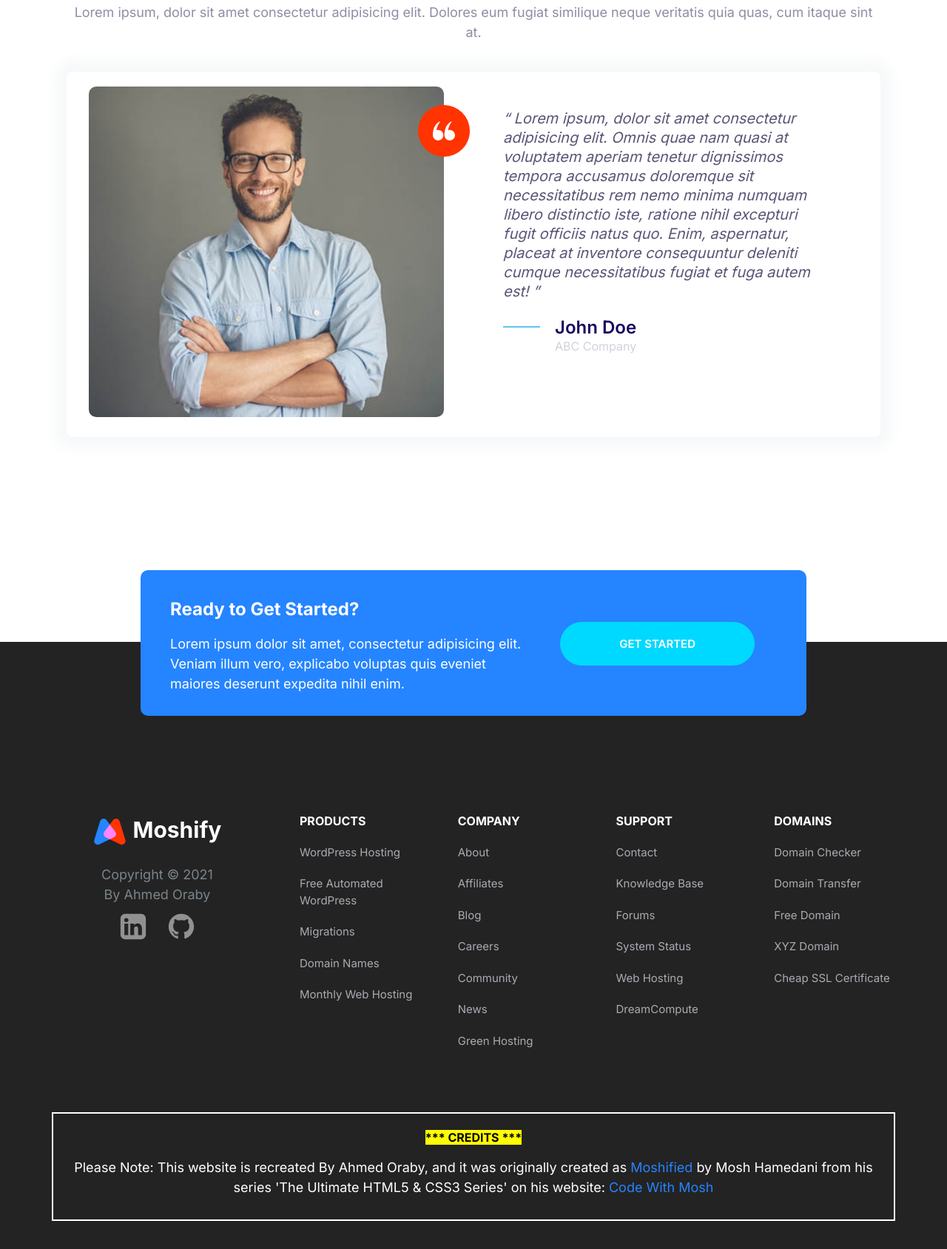
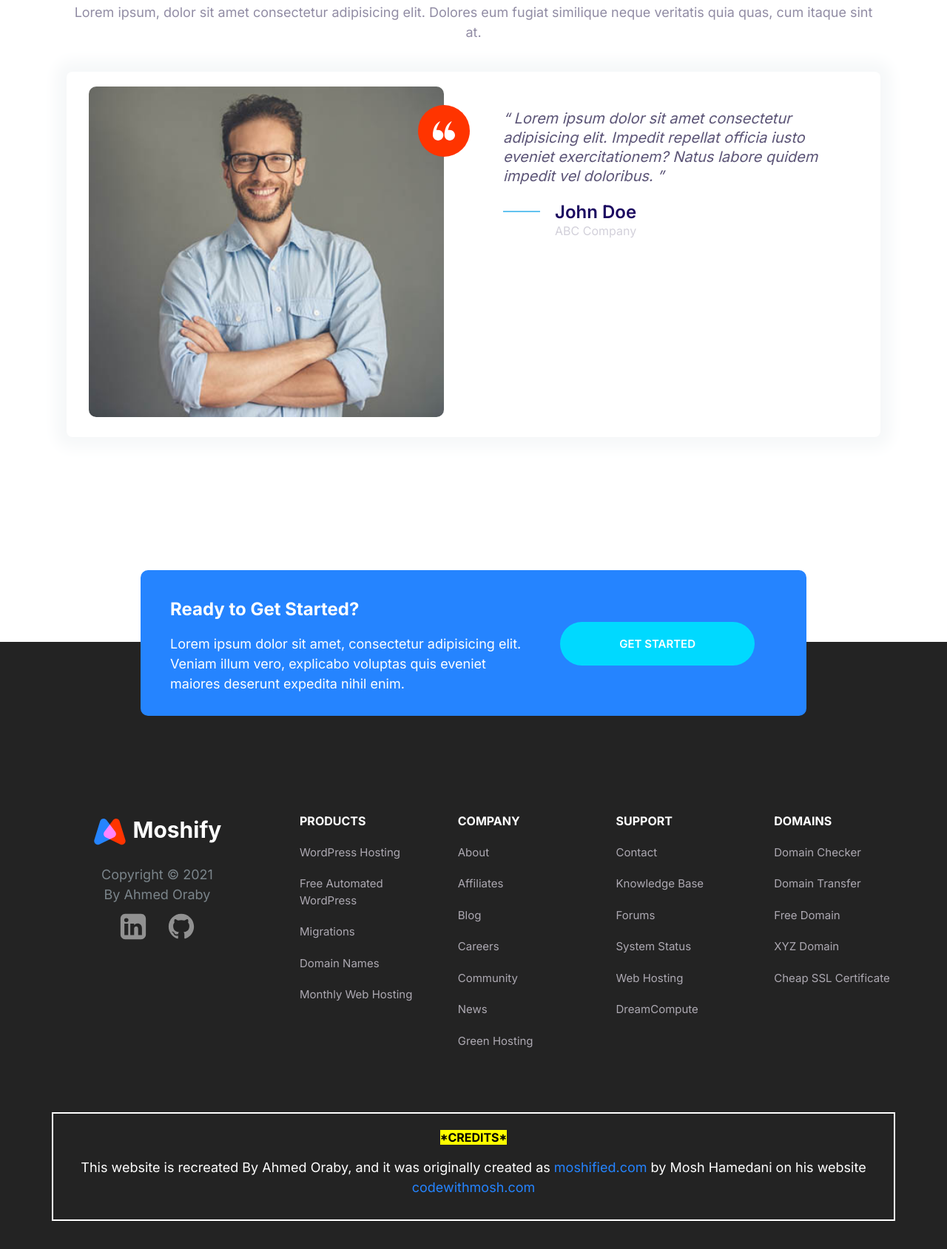
Before and after one commit to Ahmed-Oraby/moshify, a website built with Parcel: page index.html in a window 1280 px wide. Shown: the part 5152-6841 px from the top of the page at 74% size. Built offline with nearby package versions, Linux system fonts and the light colour scheme.

Commit message:
Making Some edits

```diff
--- a/index.html
+++ b/index.html
@@ -18,7 +18,7 @@
             property="og:description"
             content="A web hosting services with plans starting at as low as just 9$"
         />
-        <title>Moshify - Web Hosting</title>
+        <title>Moshify - Web Hosting for just 9$</title>
         <link rel="preconnect" href="https://fonts.googleapis.com" />
         <link rel="preconnect" href="https://fonts.gstatic.com" crossorigin />
         <link
@@ -380,12 +380,9 @@
                     </div>
                     <blockquote class="quote">
                         <p class="quote__text">
-                            Lorem ipsum, dolor sit amet consectetur adipisicing elit. Omnis quae nam
-                            quasi at voluptatem aperiam tenetur dignissimos tempora accusamus
-                            doloremque sit necessitatibus rem nemo minima numquam libero distinctio
-                            iste, ratione nihil excepturi fugit officiis natus quo. Enim,
-                            aspernatur, placeat at inventore consequuntur deleniti cumque
-                            necessitatibus fugiat et fuga autem est!
+                            Lorem ipsum dolor sit amet consectetur adipisicing elit. Impedit
+                            repellat officia iusto eveniet exercitationem? Natus labore quidem
+                            impedit vel doloribus.
                         </p>
                         <footer>
                             <div class="media">
@@ -526,14 +523,12 @@
                 </div>
             </div>
             <div class="container credits">
-                <h2 class="block__title"><mark>*** Credits ***</mark></h2>
+                <h2 class="block__title"><mark>*Credits*</mark></h2>
                 <p>
-                    Please Note: This website is recreated By Ahmed&nbsp;Oraby, and it was
-                    originally created as
-                    <a href="https://www.moshified.com/" target="_blank">Moshified</a> by
-                    Mosh&nbsp;Hamedani from his series 'The Ultimate HTML5 & CSS3 Series' on his
-                    website:
-                    <a href="https://codewithmosh.com/" target="_blank">Code&nbsp;With&nbsp;Mosh</a>
+                    This website is recreated By Ahmed&nbsp;Oraby, and it was originally created as
+                    <a href="https://www.moshified.com/" target="_blank">moshified.com</a> by
+                    Mosh&nbsp;Hamedani on his website
+                    <a href="https://codewithmosh.com/" target="_blank">codewithmosh.com</a>
                 </p>
             </div>
         </footer>
```
